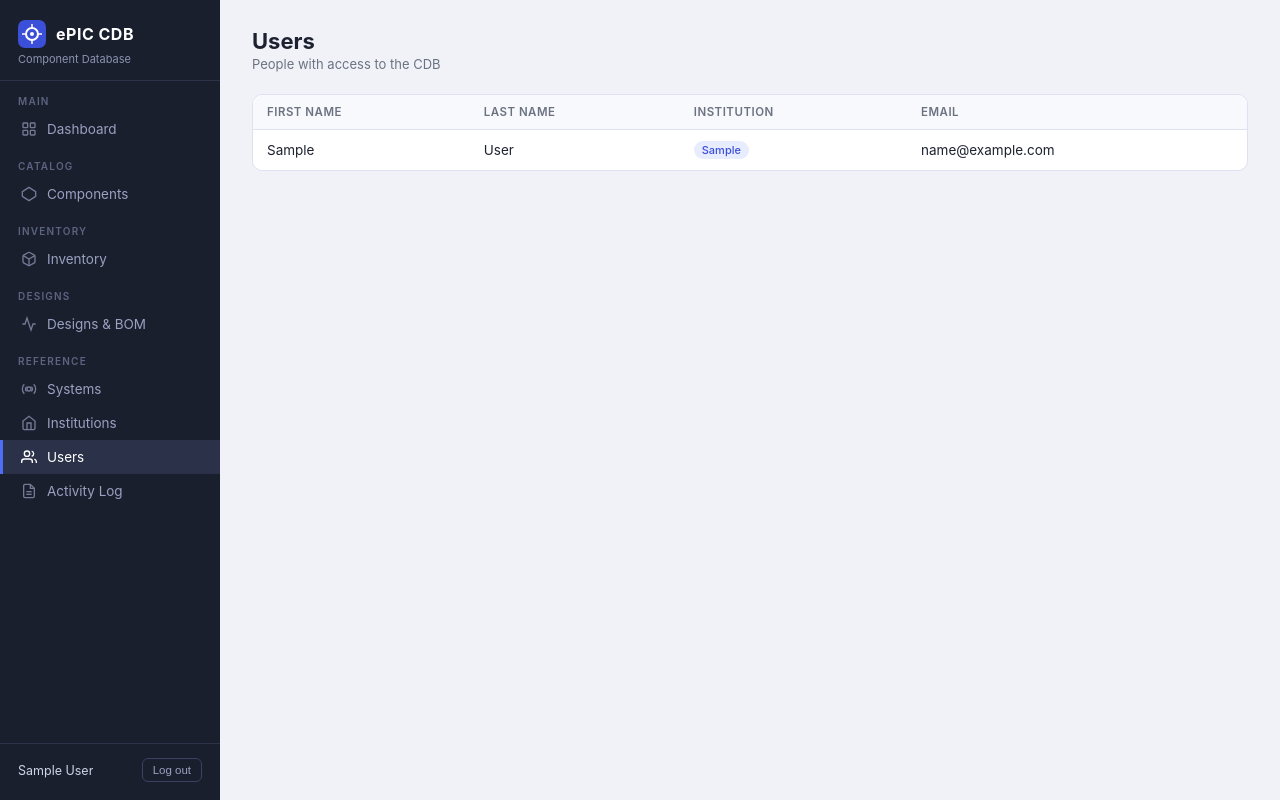
After one commit to buddhasystem/epiCDB, a Django app: page /users/ in a window 1280 px wide. The commit adds this page. Run offline with Django 5.2, Linux system fonts and the light colour scheme; a user stored in the database is signed in; tables that the repository leaves empty hold one stand-in row (values such as "Sample post").

Commit message:
Added clickable links to the user page, leading to inventory for the selected user.

```diff
--- a/cdb/templates/cdb/base.html
+++ b/cdb/templates/cdb/base.html
@@ -338,7 +338,12 @@
   <a href="{% url 'institution-list' %}" class="{% if active_page == 'institutions' %}active{% endif %}">
     <svg width="16" height="16" viewBox="0 0 24 24" fill="none" stroke="currentColor" stroke-width="2"><path d="M3 9l9-7 9 7v11a2 2 0 0 1-2 2H5a2 2 0 0 1-2-2z"/><polyline points="9 22 9 12 15 12 15 22"/></svg>
     Institutions
-  </a>  <a href="{% url 'log-list' %}" class="{% if active_page == 'logs' %}active{% endif %}">
+  </a>
+  <a href="{% url 'user-list' %}" class="{% if active_page == 'users' %}active{% endif %}">
+    <svg width="16" height="16" viewBox="0 0 24 24" fill="none" stroke="currentColor" stroke-width="2"><path d="M17 21v-2a4 4 0 0 0-4-4H5a4 4 0 0 0-4 4v2"/><circle cx="9" cy="7" r="4"/><path d="M23 21v-2a4 4 0 0 0-3-3.87"/><path d="M16 3.13a4 4 0 0 1 0 7.75"/></svg>
+    Users
+  </a>
+  <a href="{% url 'log-list' %}" class="{% if active_page == 'logs' %}active{% endif %}">
     <svg width="16" height="16" viewBox="0 0 24 24" fill="none" stroke="currentColor" stroke-width="2"><path d="M14 2H6a2 2 0 0 0-2 2v16a2 2 0 0 0 2 2h12a2 2 0 0 0 2-2V8z"/><polyline points="14 2 14 8 20 8"/><line x1="16" y1="13" x2="8" y2="13"/><line x1="16" y1="17" x2="8" y2="17"/></svg>
     Activity Log
   </a>
--- /dev/null
+++ b/cdb/templates/cdb/users.html
@@ -0,0 +1,36 @@
+{% extends "cdb/base.html" %}
+{% block title %}Users — ePIC CDB{% endblock %}
+
+{% block content %}
+<div class="page-header">
+  <div>
+    <h1>Users</h1>
+    <div class="page-subtitle">People with access to the CDB</div>
+  </div>
+</div>
+
+<div class="table-wrap">
+  <table>
+    <thead>
+      <tr>
+        <th>First Name</th>
+        <th>Last Name</th>
+        <th>Institution</th>
+        <th>Email</th>
+      </tr>
+    </thead>
+    <tbody>
+      {% for u in users %}
+      <tr class="clickable" onclick="location.href='{% url 'user-inventory' u.username %}'">
+        <td>{{ u.first_name|default:"—" }}</td>
+        <td>{{ u.last_name|default:"—" }}</td>
+        <td>{% if u.profile.institution %}<span class="tag">{{ u.profile.institution }}</span>{% else %}—{% endif %}</td>
+        <td>{{ u.email|default:"—" }}</td>
+      </tr>
+      {% empty %}
+      <tr><td colspan="4"><div class="empty">No users found</div></td></tr>
+      {% endfor %}
+    </tbody>
+  </table>
+</div>
+{% endblock %}
--- a/cdb/urls_web.py
+++ b/cdb/urls_web.py
@@ -22,6 +22,7 @@ urlpatterns = [
     path("systems/<str:pk>/",         views_web.system_detail,    name="system-detail"),
     path("institutions/",             views_web.institution_list, name="institution-list"),
     path("logs/",                     views_web.log_list,         name="log-list"),
+    path("users/",                    views_web.user_list,        name="user-list"),
     path("users/<str:username>/inventory/", views_web.user_inventory,  name="user-inventory"),
     path("locations/<str:pk>/inventory/",   views_web.location_inventory, name="location-inventory"),
 ]
--- a/cdb/views_web.py
+++ b/cdb/views_web.py
@@ -408,6 +408,18 @@ def system_detail(request, pk):
     return render(request, 'cdb/inventory.html', context)
 
 
+# ── Users ─────────────────────────────────────────────────────────────────────
+
+@login_required
+def user_list(request):
+    """List all site users (excluding the built-in "admin" account) with
+    their name, home institution, and email."""
+    users = User.objects.exclude(username='admin').select_related(
+        'profile__institution',
+    ).order_by('first_name', 'last_name', 'username')
+    context = {'users': users, 'active_page': 'users'}
+    return render(request, 'cdb/users.html', context)
+
 
 # ── Institutions & Locations ──────────────────────────────────────────────────
 
```
Also changed, not shown: cdb/management/commands/seed_cdb.py (+22 -5 lines).
